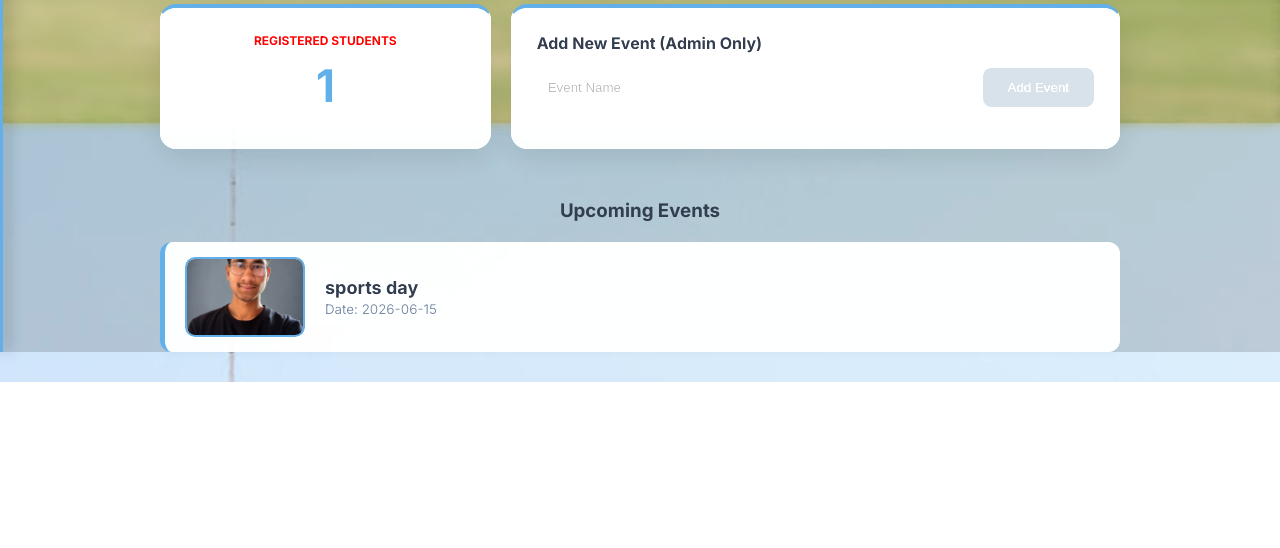
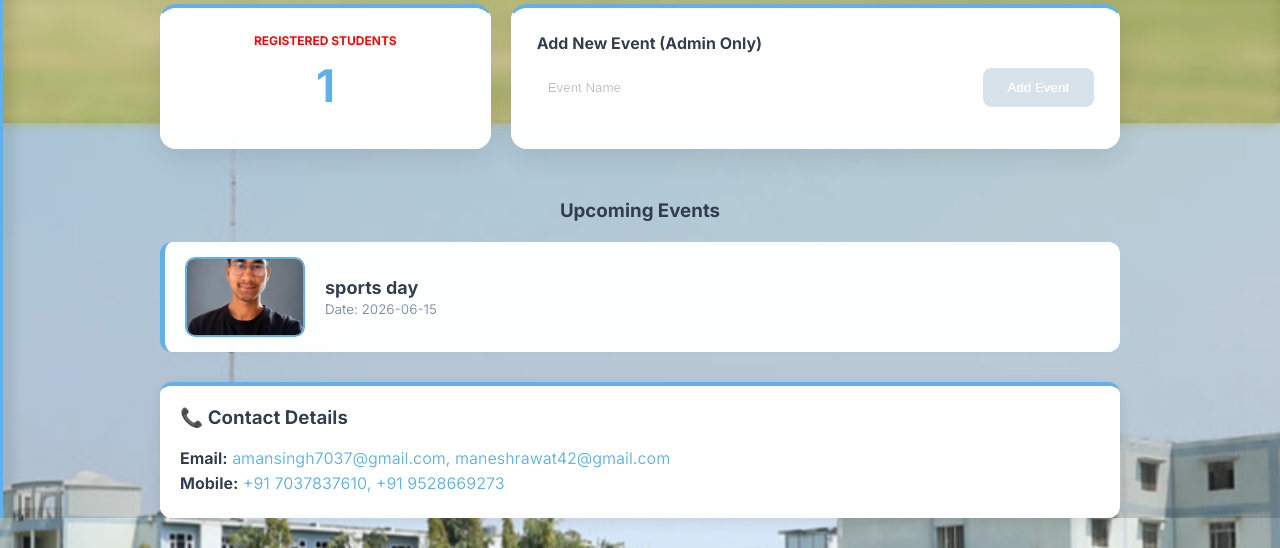
Before and after one commit to amanrawat7610/college_event-management-project_2, a Flask app: page / in a window 1280 px wide. Shown: the part 677-1225 px from the top of the page. Before the commit the page ends 1059 px from the top, so only its background shows below. Run offline with Flask 3, Linux system fonts and the light colour scheme; data comes from the database, SQL or seed files in the repository.

Commit message:
Update dashboard.html

```diff
--- a/college_event_pro/college_event/templates/dashboard.html
+++ b/college_event_pro/college_event/templates/dashboard.html
@@ -542,8 +542,21 @@ No events found.
 </p>
 
 {% endif %}
+
+
+
+
     </div>
+
+    <div style="background: white; padding: 20px; border-radius: 12px; margin-top: 30px; border-top: 4px solid #5a9fd4; box-shadow: 0 4px 15px rgba(0,0,0,0.1);">
+        <h3 style="margin-top: 0; color: #2d3748;">📞 Contact Details</h3>
+        <p style="color: #2d3748; margin: 5px 0;"><strong>Email:</strong> <a href="mailto:amansingh7037@gmail.com" style="color: #5a9fd4; text-decoration: none;">amansingh7037@gmail.com,  maneshrawat42@gmail.com</a></p>
+        <p style="color: #2d3748; margin: 5px 0;"><strong>Mobile:</strong> <a href="tel:+917037837610, +919528669273" style="color: #5a9fd4; text-decoration: none;">+91 7037837610, +91 9528669273</a></p>
+    </div>
+
 </div>
+
+
 
 <script>
     function openNav() { document.getElementById("mySidebar").style.width = "280px"; }
```
